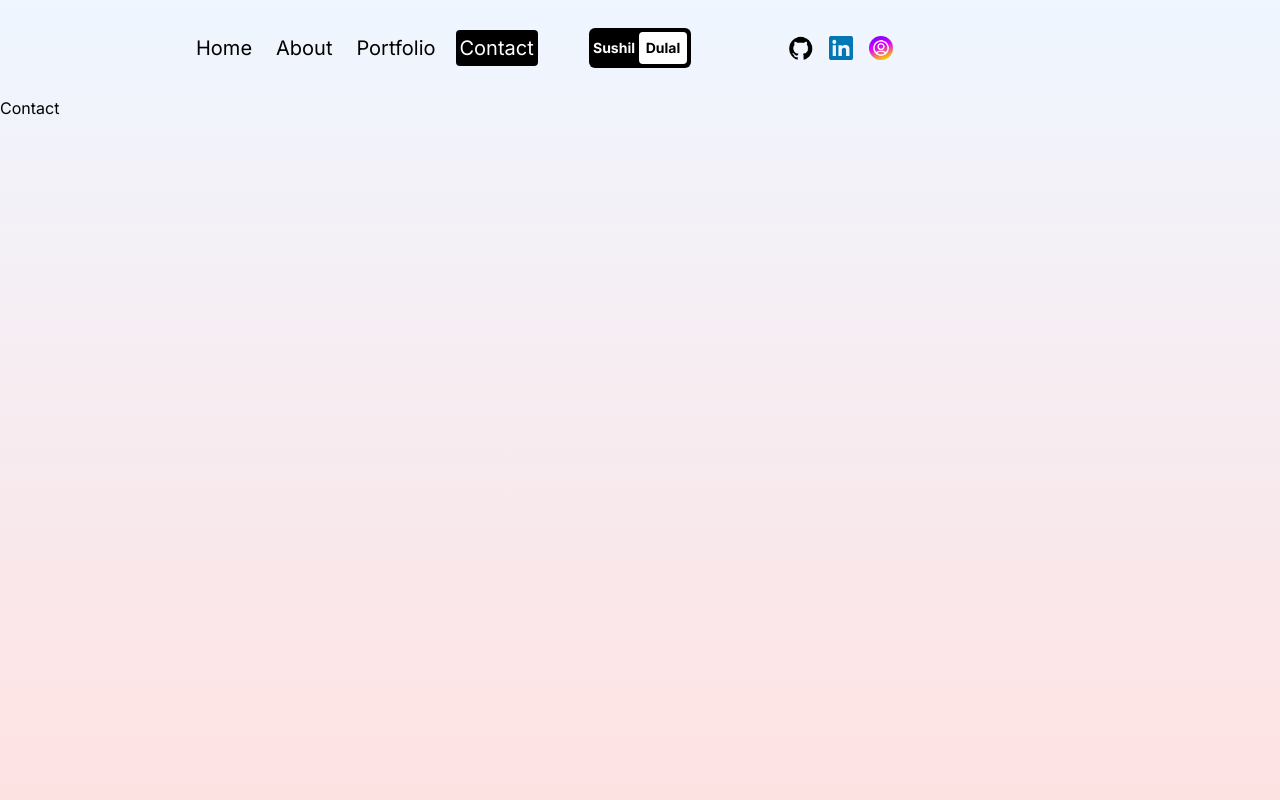
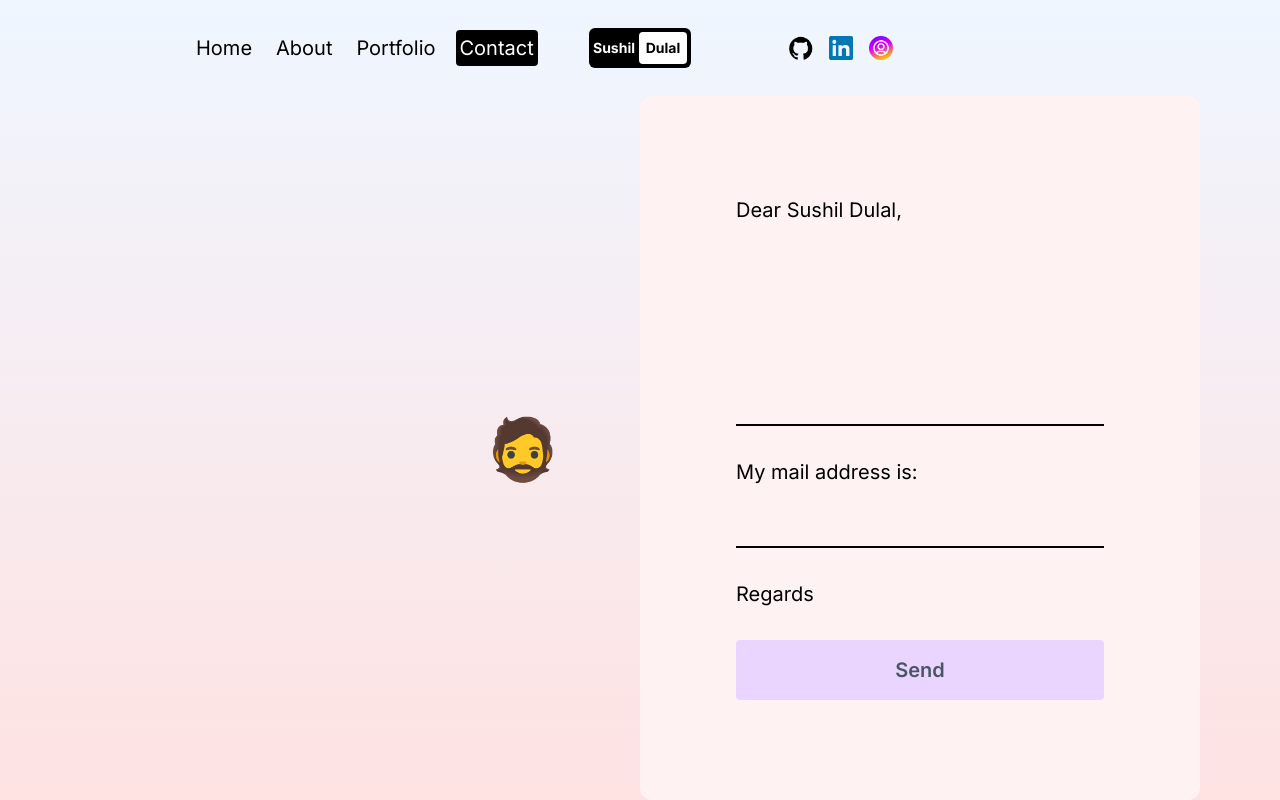
Before and after one commit to sudulal123/portfolio-template, a Next.js app: page /contact in a window 1280 px wide. Built offline with nearby package versions, Linux system fonts and the light colour scheme.

Commit message:
15_Contact_section-with-Framer-motion-animation

```diff
--- a/src/app/contact/page.jsx
+++ b/src/app/contact/page.jsx
@@ -1,8 +1,14 @@
 "use client";
 
 import {motion} from "framer-motion";
+import { useState } from "react";
 
 const ContactPage = () => {
+
+    const[error, setError] = useState(false)
+    const[success, setSuccess] = useState(false)
+    const text = "Hello there!"
+
     return (
         <motion.div
             className="h-full"
@@ -10,7 +16,40 @@ const ContactPage = () => {
             animate={{y:"0%"}}
             transition={{duration:1}}
         >
-            Contact
+            <div className="h-full flex flex-col lg:flex-row px-4 sm:px-8 md:px-12 lg:px-20 xl_px-48">
+
+                {/*TEXT AREA*/}
+                <div className="h-1/2 lg:h-full lg:w-1/2 flex items-center justify-center text-6xl">
+                    <div>
+                        {text.split("").map((letter, index) => (
+                        <motion.span
+                        key={index}
+                        initial={{opacity:1}}
+                        animate={{opacity:0}}
+                        transition={{
+                            duration: 3,
+                            repeate: Infinity,
+                            delay: index * 0.1,
+                        }}
+                        >
+                            {letter}
+                        </motion.span>
+                    ))}
+                    🧔
+                    </div>
+                </div>
+                {/*FORM AREA*/}
+                <form className="h-1/2 lg:h-full lg:w-1/2 bg-red-50 rounded-xl text-xl flex flex-col gap-8 justify-center p-24">
+                    <span>Dear Sushil Dulal,</span>
+                    <textarea rows={6} className="bg-transparent border-b-2 border-b-black outline-none resize-none"/>
+                    <span>My mail address is:</span>
+                    <input type="text" className="bg-transparent border-b-2 border-b-black outline-none"/>
+                    <span>Regards</span>
+                    <button className="bg-purple-200 rounded font-semibold text-gray-600 p-4">Send</button>
+                    {error && <span className="text-red-600 font-semibold">Something went wrong!</span>}
+                    {success && <span className="text-green-600 font-semibold">Your message has been sent successfully!</span>}
+                </form>
+            </div>
         </motion.div>
     )
 };
```
